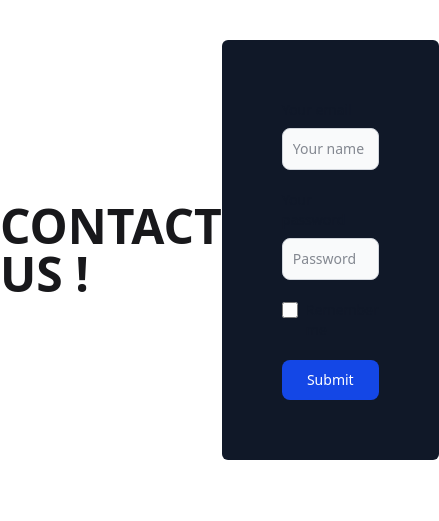
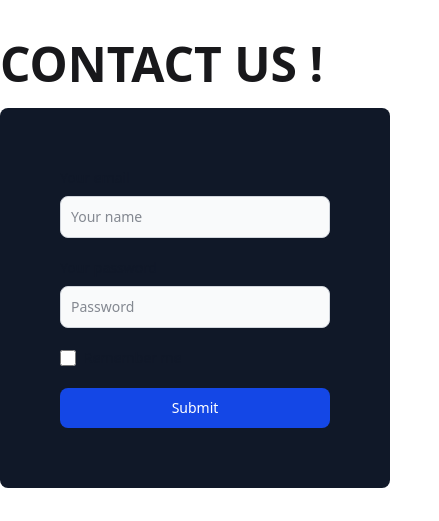
Before and after one commit to RashedAkash/first-exam, a plain HTML site: page index.html in a window 390 px wide. Shown: the top 521 px of the page, 439 px wide, since content can reach past the window. Drawn offline with nearby package versions, Linux system fonts and the light colour scheme; grey boxes are pictures that could not be loaded.

Commit message:
form section responsive complete

```diff
--- a/index.html
+++ b/index.html
@@ -19,16 +19,17 @@
     <section>
 
       <!-- Form section -->
-      <div class="flex items-center justify-around py-10">
-        <div class="text-5xl  font-bold uppercase  ">
+      <div class=" md:flex items-center justify-around py-10">
+        <div class="text-5xl mb-5 md:mb-0  font-bold uppercase  ">
           <h1>contact us !</h1>
         </div>
         <div>
-          <form class=" mx-auto bg-gray-900 rounded-md p-15">
+          <form class=" mx-auto bg-gray-900 rounded-lg p-15">
             <div class="mb-5">
-              <label for="email" class="block mb-2 text-sm font-medium text-gray-900 dark:text-white  ">Your email</label>
+              <label for="email" class="block mb-2 text-sm font-medium text-gray-900 dark:text-white  ">Your
+                email</label>
               <input type="email" id="email"
-              class="bg-gray-50 border border-gray-300 text-gray-900 text-sm rounded-lg focus:ring-blue-500 focus:border-blue-500 block w-full p-2.5 dark:bg-gray-700 dark:border-gray-600 dark:placeholder-gray-400 dark:text-white dark:focus:ring-blue-500 dark:focus:border-blue-500"
+                class="bg-gray-50 border border-gray-300 text-gray-900 text-sm rounded-lg focus:ring-blue-500 focus:border-blue-500 block w-full p-2.5 dark:bg-gray-700 dark:border-gray-600 dark:placeholder-gray-400 dark:text-white dark:focus:ring-blue-500 dark:focus:border-blue-500"
                 placeholder="Your name" required />
             </div>
             <div class="mb-5">
@@ -36,8 +37,7 @@
                 password</label>
               <input type="password" id="password"
                 class="bg-gray-50 border border-gray-300 text-gray-900 text-sm rounded-lg focus:ring-blue-500 focus:border-blue-500 block w-full p-2.5 dark:bg-gray-700 dark:border-gray-600 dark:placeholder-gray-400 dark:text-white dark:focus:ring-blue-500 dark:focus:border-blue-500"
-                placeholder="Password"
-                required />
+                placeholder="Password" required />
             </div>
             <div class="flex items-start mb-5">
               <div class="flex items-center h-5">
```
